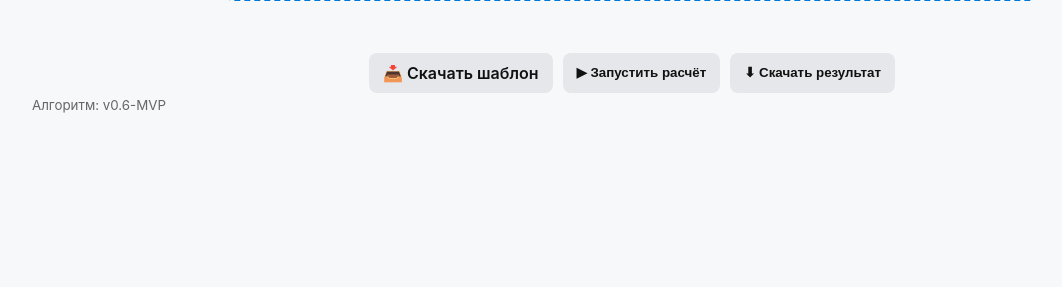
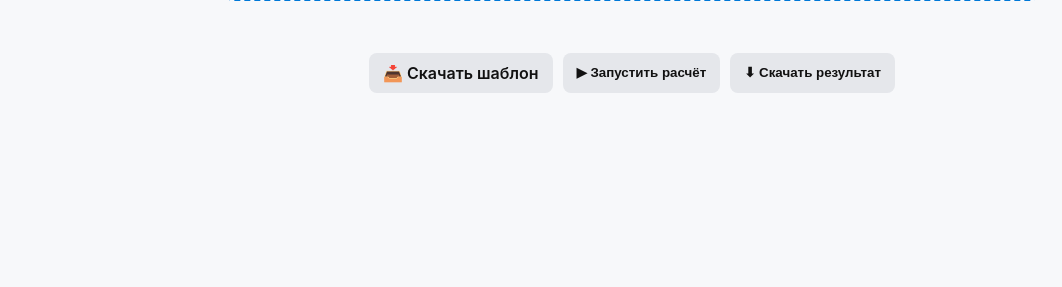
Before and after one commit to orenvlad-ai/wb-order-engine, a FastAPI app: page / in a window 1280 px wide. Shown: the part 253-540 px from the top of the page, without its empty margins (8-1070 px from the left). Run offline with FastAPI, Linux system fonts and the light colour scheme.

Commit message:
UI: удалена подпись "Алгоритм: {{ algo_version }}" (скрыта комментариями); остальной шаблон без изменений.

```diff
--- a/app/templates/input_form.html
+++ b/app/templates/input_form.html
@@ -364,6 +364,6 @@
     </div>
   </div>
 
-  <small style="color:#666;">Алгоритм: {{ algo_version }}</small>
+  <!-- подпись алгоритма скрыта по требованию -->
 </body>
 </html>
```
